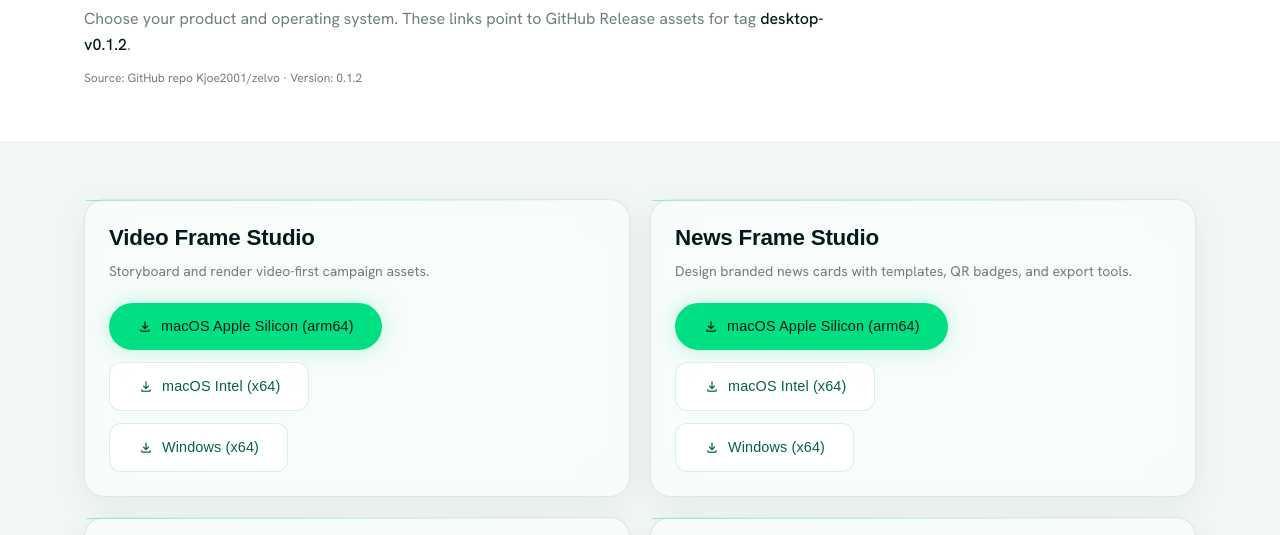
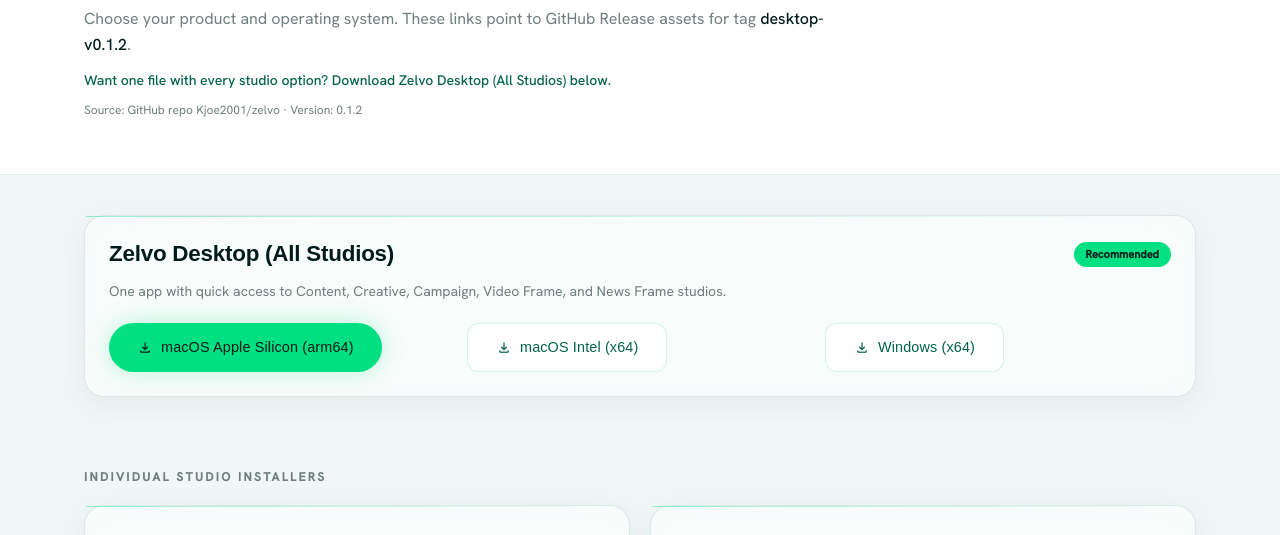
Before and after one commit to Kjoe2001/Klean, a Next.js app: page /downloads in a window 1280 px wide. Shown: the part 210-745 px from the top of the page. Built offline with nearby package versions, Linux system fonts and the light colour scheme; no server answers; a web font is replaced by a local one.

Commit message:
feat(downloads): add single all-studios desktop installer option

```diff
--- a/src/app/downloads/page.tsx
+++ b/src/app/downloads/page.tsx
@@ -6,11 +6,14 @@
 
 export const metadata: Metadata = {
   title: 'Desktop Downloads | Zelvoo',
-  description: 'Download standalone Zelvoo desktop installers for Video Frame Studio, Campaign Builder, Content Studio, and Creative Studio.',
+  description: 'Download standalone Zelvoo desktop installers for Video Frame Studio, News Frame Studio, Campaign Builder, Content Studio, and Creative Studio.',
   alternates: { canonical: 'https://www.zelvoo.app/downloads' },
 };
 
 export default function DownloadsPage() {
+  const allStudios = desktopDownloadProducts.find((product) => product.key === 'shared');
+  const studioOnly = desktopDownloadProducts.filter((product) => product.key !== 'shared');
+
   return (
     <div className="section-light min-h-screen">
       <div className="orb-fixed-light animate-orb" />
@@ -26,15 +29,61 @@
             Choose your product and operating system. These links point to {desktopDownloadSource === 'supabase' ? 'Supabase Storage assets' : 'GitHub Release assets'} for tag
             <span className="font-medium text-rich-black"> {desktopRelease.tag}</span>.
           </p>
+          <p className="text-sm text-bangladesh-green mt-3 font-medium">
+            Want one file with every studio option? Download Zelvo Desktop (All Studios) below.
+          </p>
           <p className="text-xs text-stone mt-3">
             Source: {desktopDownloadSource === 'supabase' ? 'Supabase public bucket' : `GitHub repo ${desktopRelease.repo}`} · Version: {desktopRelease.version}
           </p>
         </div>
       </section>
 
+      {allStudios && (
+        <section className="section-light pt-10 pb-4">
+          <div className="max-w-6xl mx-auto px-5">
+            <article className="glass-card-light glass-highlight p-6 border border-caribbean-green/30">
+              <div className="flex flex-wrap items-center justify-between gap-3 mb-3">
+                <h2 className="font-heading text-h3 text-rich-black">{allStudios.name}</h2>
+                <span className="inline-flex items-center rounded-full bg-caribbean-green text-rich-black text-[11px] font-semibold px-3 py-1">Recommended</span>
+              </div>
+              <p className="text-sm text-stone leading-relaxed mb-5">{allStudios.shortDescription}</p>
+              <div className="grid grid-cols-1 md:grid-cols-3 gap-3">
+                <Link
+                  href={allStudios.downloads.macAppleSilicon}
+                  className="btn-primary justify-center w-full"
+                  target="_blank"
+                  rel="noopener noreferrer"
+                >
+                  <Icon name="download" className="msym-sm" /> macOS Apple Silicon (arm64)
+                </Link>
+                <Link
+                  href={allStudios.downloads.macIntel}
+                  className="btn-outline justify-center w-full"
+                  target="_blank"
+                  rel="noopener noreferrer"
+                >
+                  <Icon name="download" className="msym-sm" /> macOS Intel (x64)
+                </Link>
+                <Link
+                  href={allStudios.downloads.windows}
+                  className="btn-outline justify-center w-full"
+                  target="_blank"
+                  rel="noopener noreferrer"
+                >
+                  <Icon name="download" className="msym-sm" /> Windows (x64)
+                </Link>
+              </div>
+            </article>
+          </div>
+        </section>
+      )}
+
       <section className="section-light py-12 md:py-14">
+        <div className="max-w-6xl mx-auto px-5 mb-5">
+          <p className="text-xs tracking-[0.2em] text-stone font-semibold">INDIVIDUAL STUDIO INSTALLERS</p>
+        </div>
         <div className="max-w-6xl mx-auto px-5 grid md:grid-cols-2 gap-5">
-          {desktopDownloadProducts.map((product) => (
+          {studioOnly.map((product) => (
             <article key={product.key} className="glass-card-light glass-highlight p-6 border border-bangladesh-green/10">
               <h2 className="font-heading text-h3 text-rich-black mb-2">{product.name}</h2>
               <p className="text-sm text-stone leading-relaxed mb-5">{product.shortDescription}</p>
--- a/src/lib/desktopDownloads.ts
+++ b/src/lib/desktopDownloads.ts
@@ -1,4 +1,4 @@
-type ProductKey = 'frame' | 'news' | 'campaign' | 'content' | 'creative';
+type ProductKey = 'shared' | 'frame' | 'news' | 'campaign' | 'content' | 'creative';
 
 type ProductConfig = {
   key: ProductKey;
@@ -41,6 +41,12 @@
 };
 
 const products: ProductConfig[] = [
+  {
+    key: 'shared',
+    name: 'Zelvo Desktop (All Studios)',
+    shortDescription: 'One app with quick access to Content, Creative, Campaign, Video Frame, and News Frame studios.',
+    baseFileName: 'Zelvo',
+  },
   {
     key: 'frame',
     name: 'Video Frame Studio',
```
